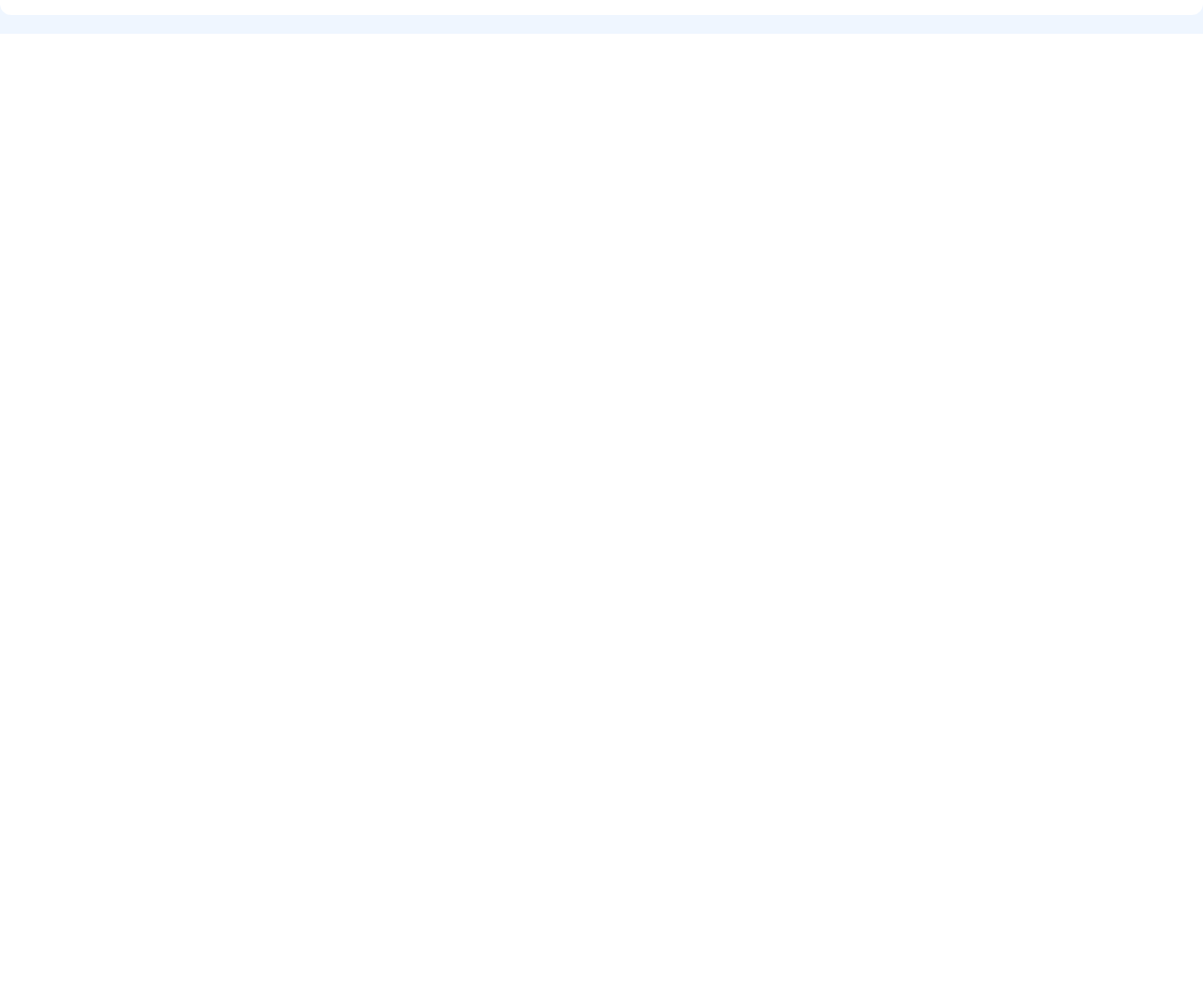
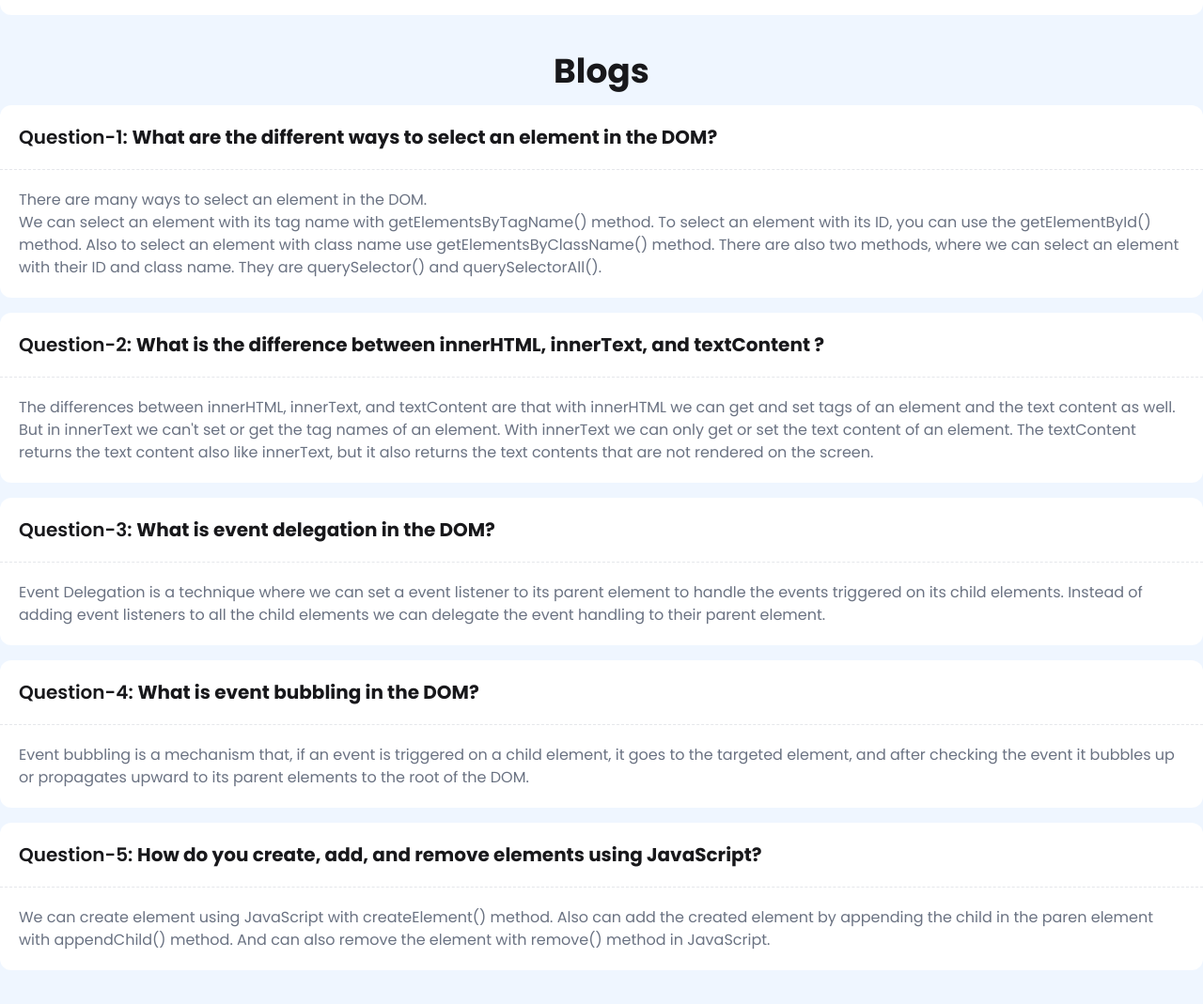
Before and after one commit to asrafsujan247/dev-board, a plain HTML site: page blog.html in a window 1280 px wide. Shown: the part 92-1161 px from the top of the page at 94% size. Before the commit the page ends 800 px from the top, so only its background shows below. Drawn offline with nearby package versions, Linux system fonts and the light colour scheme.

Commit message:
added blogs question and answers

```diff
--- a/blog.html
+++ b/blog.html
@@ -43,5 +43,107 @@
         </div>
       </nav>
     </header>
+    <main class="max-w-[1400px] mx-auto py-5">
+      <h2 class="text-4xl font-bold text-center pb-4">Blogs</h2>
+      <!-- question and answers section -->
+      <div class="bg-white rounded-xl mb-4">
+        <div class="">
+          <p
+            class="text-xl font-semibold border-b border-dashed border-gray-200 p-5"
+          >
+            Question-1:
+            <span class="font-bold"
+              >What are the different ways to select an element in the
+              DOM?</span
+            >
+          </p>
+          <p class="p-5 text-gray-500">
+            There are many ways to select an element in the DOM.
+            <br />
+            We can select an element with its tag name with
+            getElementsByTagName() method. To select an element with its ID, you
+            can use the getElementById() method. Also to select an element with
+            class name use getElementsByClassName() method. There are also two
+            methods, where we can select an element with their ID and class
+            name. They are querySelector() and querySelectorAll().
+          </p>
+        </div>
+      </div>
+      <div class="bg-white rounded-xl mb-4">
+        <div class="">
+          <p
+            class="text-xl font-semibold border-b border-dashed border-gray-200 p-5"
+          >
+            Question-2:
+            <span class="font-bold"
+              >What is the difference between innerHTML, innerText, and
+              textContent ?</span
+            >
+          </p>
+          <p class="p-5 text-gray-500">
+            The differences between innerHTML, innerText, and textContent are
+            that with innerHTML we can get and set tags of an element and the
+            text content as well. But in innerText we can't set or get the tag
+            names of an element. With innerText we can only get or set the text
+            content of an element. The textContent returns the text content also
+            like innerText, but it also returns the text contents that are not
+            rendered on the screen.
+          </p>
+        </div>
+      </div>
+      <div class="bg-white rounded-xl mb-4">
+        <div class="">
+          <p
+            class="text-xl font-semibold border-b border-dashed border-gray-200 p-5"
+          >
+            Question-3:
+            <span class="font-bold"> What is event delegation in the DOM?</span>
+          </p>
+          <p class="p-5 text-gray-500">
+            Event Delegation is a technique where we can set a event listener to
+            its parent element to handle the events triggered on its child
+            elements. Instead of adding event listeners to all the child
+            elements we can delegate the event handling to their parent element.
+          </p>
+        </div>
+      </div>
+      <div class="bg-white rounded-xl mb-4">
+        <div class="">
+          <p
+            class="text-xl font-semibold border-b border-dashed border-gray-200 p-5"
+          >
+            Question-4:
+            <span class="font-bold">What is event bubbling in the DOM?</span>
+          </p>
+          <p class="p-5 text-gray-500">
+            Event bubbling is a mechanism that, if an event is triggered on a
+            child element, it goes to the targeted element, and after checking
+            the event it bubbles up or propagates upward to its parent elements
+            to the root of the DOM.
+          </p>
+        </div>
+      </div>
+      <div class="bg-white rounded-xl mb-4">
+        <div class="">
+          <p
+            class="text-xl font-semibold border-b border-dashed border-gray-200 p-5"
+          >
+            Question-5:
+            <span class="font-bold"
+              >How do you create, add, and remove elements using
+              JavaScript?</span
+            >
+          </p>
+          <p class="p-5 text-gray-500">
+            We can create element using JavaScript with createElement() method.
+            Also can add the created element by appending the child in the paren
+            element with appendChild() method. And can also remove the element
+            with remove() method in JavaScript.
+          </p>
+        </div>
+      </div>
+    </main>
+    <!-- script -->
+    <script src="/js/blog.js"></script>
   </body>
 </html>
--- /dev/null
+++ b/js/blog.js
@@ -0,0 +1,7 @@
+// navigate to the index.html file
+
+document
+  .getElementById("back-to-desk-btn")
+  .addEventListener("click", function () {
+    window.location.href = "index.html";
+  });
```
